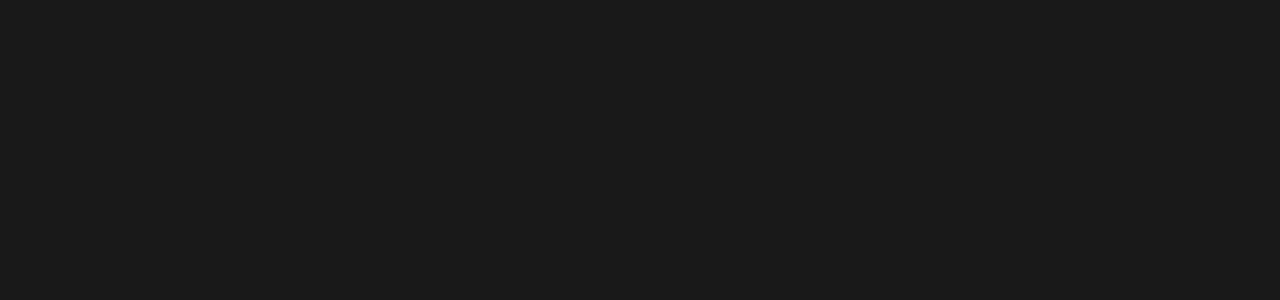
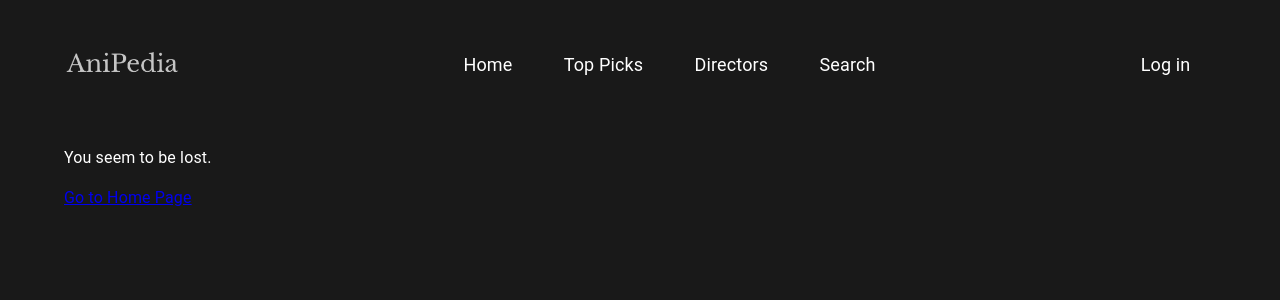
Before and after one commit to etherdd/anipedia, a React (Create React App) app in the folder client/: page /movie/1 in a window 1280 px wide. Before the commit this address had no page. Shown: the top 300 px of the page. Built offline with nearby package versions, Linux system fonts and the light colour scheme.

Commit message:
Add not found page

```diff
--- a/client/public/index.html
+++ b/client/public/index.html
@@ -4,7 +4,9 @@
     <meta charset="utf-8" />
     <!-- <link rel="icon" href="%PUBLIC_URL%/favicon.ico" /> -->
     <link rel="icon" href="%PUBLIC_URL%/icon.png" />
-    <meta name="viewport" content="width=device-width, initial-scale=1" />
+    <!-- <meta name="viewport" content="width=device-width, initial-scale=1" /> -->
+    <!-- Force desktop view on mobile -->
+    <meta name="viewport" content="width=1024">
     <meta name="theme-color" content="#000000" />
     <meta
       name="description"
--- a/client/src/App.js
+++ b/client/src/App.js
@@ -13,6 +13,7 @@ import MovieInfoPage from "./pages/MovieInfoPage";
 import Auth0ProviderWithRedirect from "./components/Auth0ProviderWithRedirect";
 
 import "./App.css";
+import NotFoundPage from "./pages/NotFoundPage";
 
 // createTheme enables you to customize the look and feel of your app past the default
 // in this case, we only change the color scheme
@@ -103,6 +104,15 @@ export default function App() {
                 </>
               }
             />
+            <Route
+              path="*"
+              element={
+                <>
+                  <NavBar />
+                  <NotFoundPage />
+                </>
+              }
+            />
           </Routes>
         </Auth0ProviderWithRedirect>
       </BrowserRouter>
--- /dev/null
+++ b/client/src/pages/NotFoundPage.css
@@ -0,0 +1,6 @@
+.not-found-page {
+  background-color: rgb(25, 25, 25);
+  width: 100%;
+  min-height: 100%;
+  padding-top: 130px;
+}
--- /dev/null
+++ b/client/src/pages/NotFoundPage.js
@@ -0,0 +1,17 @@
+import { Container } from "@mui/material";
+import { NavLink } from 'react-router-dom';
+
+import './NotFoundPage.css';
+
+export default function NotFoundPage() {
+
+  return (
+    <div className="not-found-page">
+      <div className="nav-bar-holding-block"></div>
+      <Container style={{ color: "white", top: "60px" }}>
+        <p>You seem to be lost.</p>
+        <NavLink to={`/`}>Go to Home Page</NavLink>
+      </Container>
+    </div>
+  );
+}
```
Also changed, not shown: client/src/pages/MovieInfoPage.js (+1 -11 lines).
